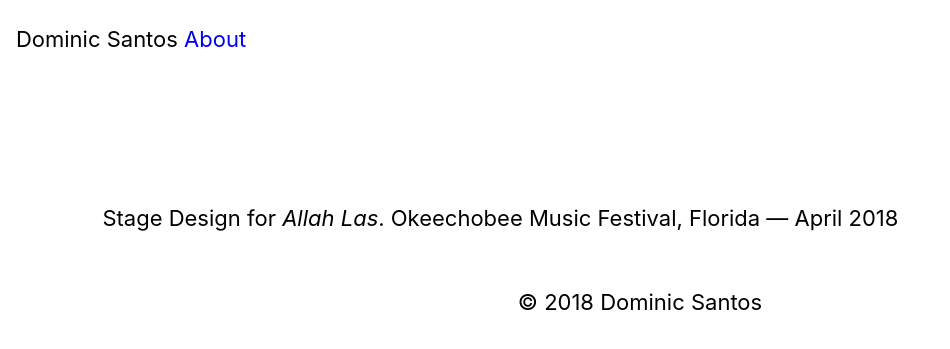
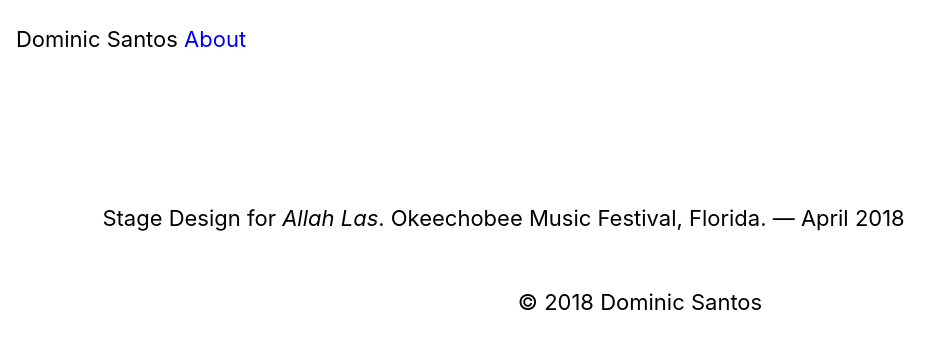
Before and after one commit to davesantos/dominicsantos, a Jekyll site: the page built from _posts/2018-04-01-stage-design.markdown, in a window 1280 px wide. Shown: the top 349 px of the page, without its empty margins (0-950 px from the left). Built offline with Jekyll 4.4.1, drawn with Linux system fonts in a browser that asks for light colours; our own code applies the rules of GitHub Pages for plain Markdown files.

Commit message:
Update text

```diff
--- a/_posts/2015-01-01-stage-visuals-and-art-design.markdown
+++ b/_posts/2015-01-01-stage-visuals-and-art-design.markdown
@@ -9,4 +9,4 @@ images:
   - stage-visuals-tomorrows-tulips-dominicsantos-4.jpg
   - stage-visuals-tomorrows-tulips-dominicsantos-5.jpg
 ---
-Art Direction and Stage visuals for_Tomorrows Tulips_. — 2013-2016
+Art Direction and Stage visuals for _Tomorrows Tulips_. — 2013-2016
--- a/_posts/2016-09-01-acetate-collage-slide-projections.markdown
+++ b/_posts/2016-09-01-acetate-collage-slide-projections.markdown
@@ -9,4 +9,4 @@ images:
   - tomorrows-tulips-echoplex-dominicsantos-4.jpg
 
 ---
-Acetate collage slide projections for _Tomorrow Tulips_ at The Echoplex, Los Angeles, CA — September 2016
+Acetate collage slide projections for _Tomorrow Tulips_ at The Echoplex, Los Angeles, CA. — September 2016
--- a/_posts/2018-04-01-stage-design.markdown
+++ b/_posts/2018-04-01-stage-design.markdown
@@ -5,4 +5,4 @@ date: 2018-04-01
 images:
   - stage-design-allah-las-dominicsantos.jpg
 ---
-Stage Design for _Allah Las_. Okeechobee Music Festival, Florida —  April 2018
+Stage Design for _Allah Las_. Okeechobee Music Festival, Florida. —  April 2018
--- a/_posts/2018-07-19-baby.markdown
+++ b/_posts/2018-07-19-baby.markdown
@@ -5,4 +5,4 @@ date: 2014-08-01
 images:
   - baby-dominicsantos.jpg
 ---
-Music Video Direction with Alex Knost and Taylor Bonin. “Baby & Glued to You” by _Tomorrows Tulips_.— August 2014
+Music Video Direction with Alex Knost and Taylor Bonin. “Baby & Glued to You” by _Tomorrows Tulips_. — August 2014
```
Also changed, not shown: _posts/2018-01-01-transporation_vessel.md (+0 -1 lines).
